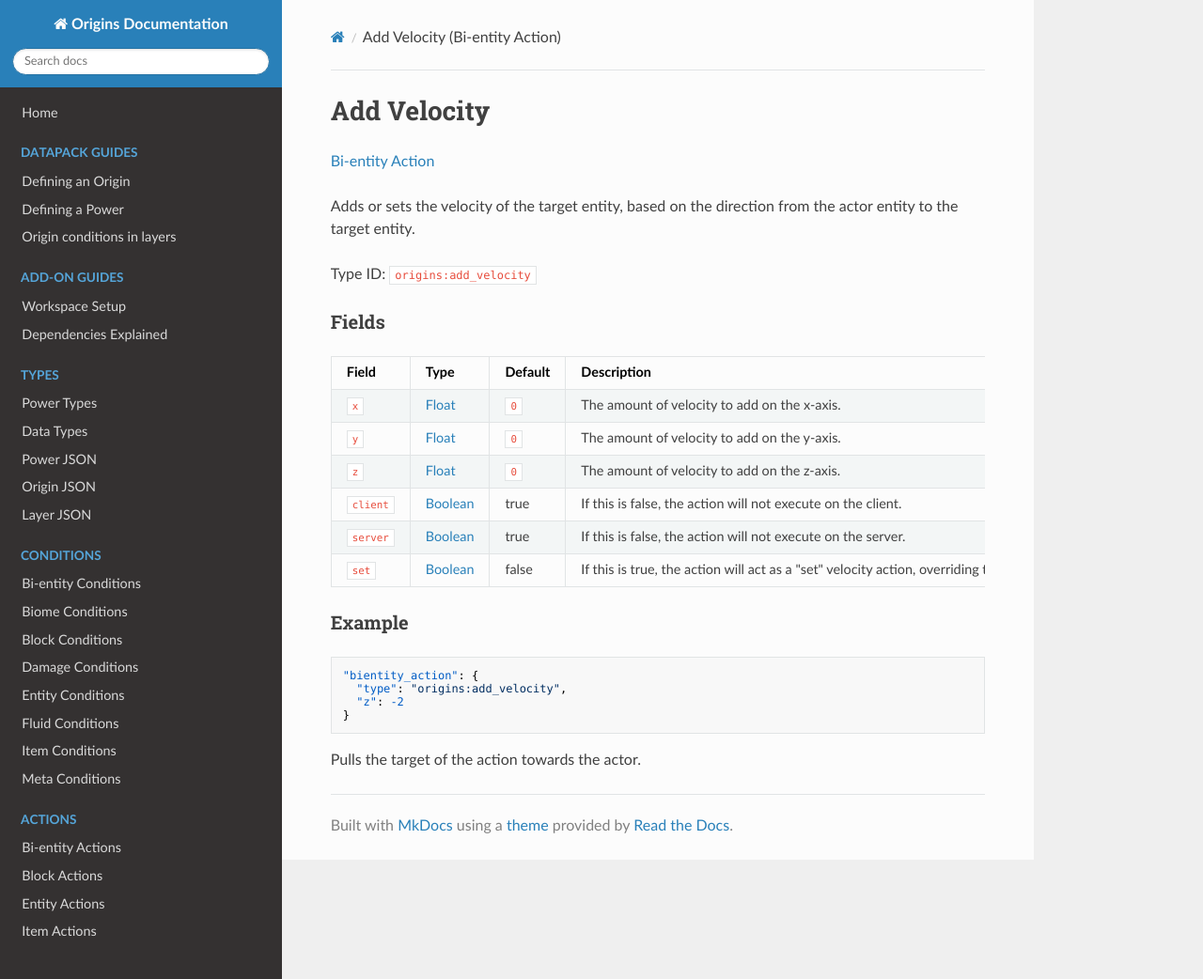
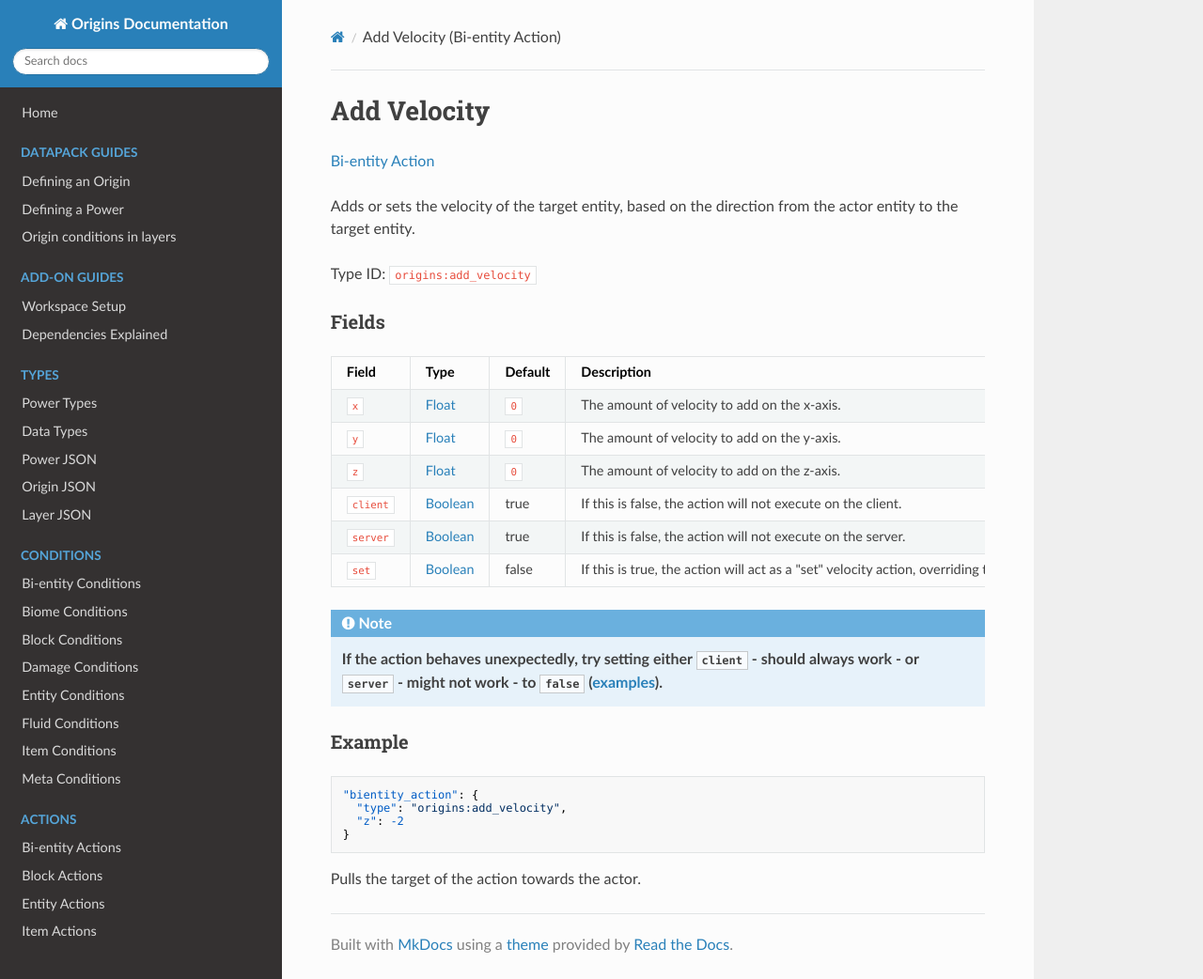
Before and after one commit to apace100/origins-docs, an MkDocs documentation site: the page built from docs/bientity_actions/add_velocity.md, in a window 1280 px wide and 1042 px high. Shown: the whole window at 94% size. Built offline with MkDocs 1.6.1, drawn with Linux system fonts in a browser that asks for light colours; nearby versions of some CDN libraries.

Commit message:
Updated `add_velocity.md` (EA and BEA) Added a short note regarding sidedness

````diff
--- a/docs/bientity_actions/add_velocity.md
+++ b/docs/bientity_actions/add_velocity.md
@@ -22,6 +22,10 @@ Field  | Type | Default | Description
 `server` | [Boolean](../data_types/boolean.md) | true | If this is false, the action will not execute on the server.
 `set` | [Boolean](../data_types/boolean.md) | false | If this is true, the action will act as a "set" velocity action, overriding the entity's current velocity instead of adding to it.
 
+!!! note
+
+	**If the action behaves unexpectedly, try setting either `client` - should always work - or `server` - might not work - to `false` ([examples](https://github.com/apace100/apoli/blob/3115c41ea4390ad9ced3ae5be86151131accc36f/testdata/apoli/powers/add_velocity.json)).**
+
 ### Example
 ```json
 "bientity_action": {
````
Also changed, not shown: docs/entity_actions/add_velocity.md (+4 -0 lines).
